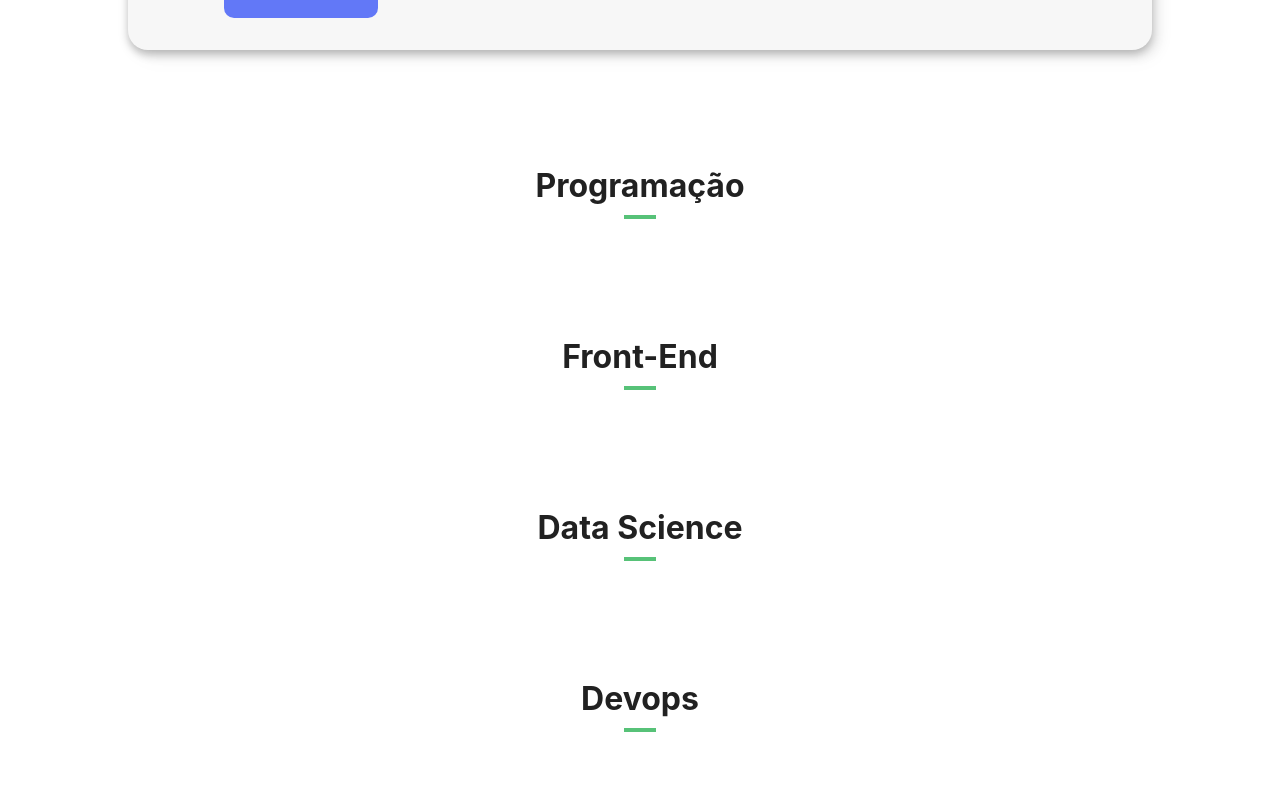
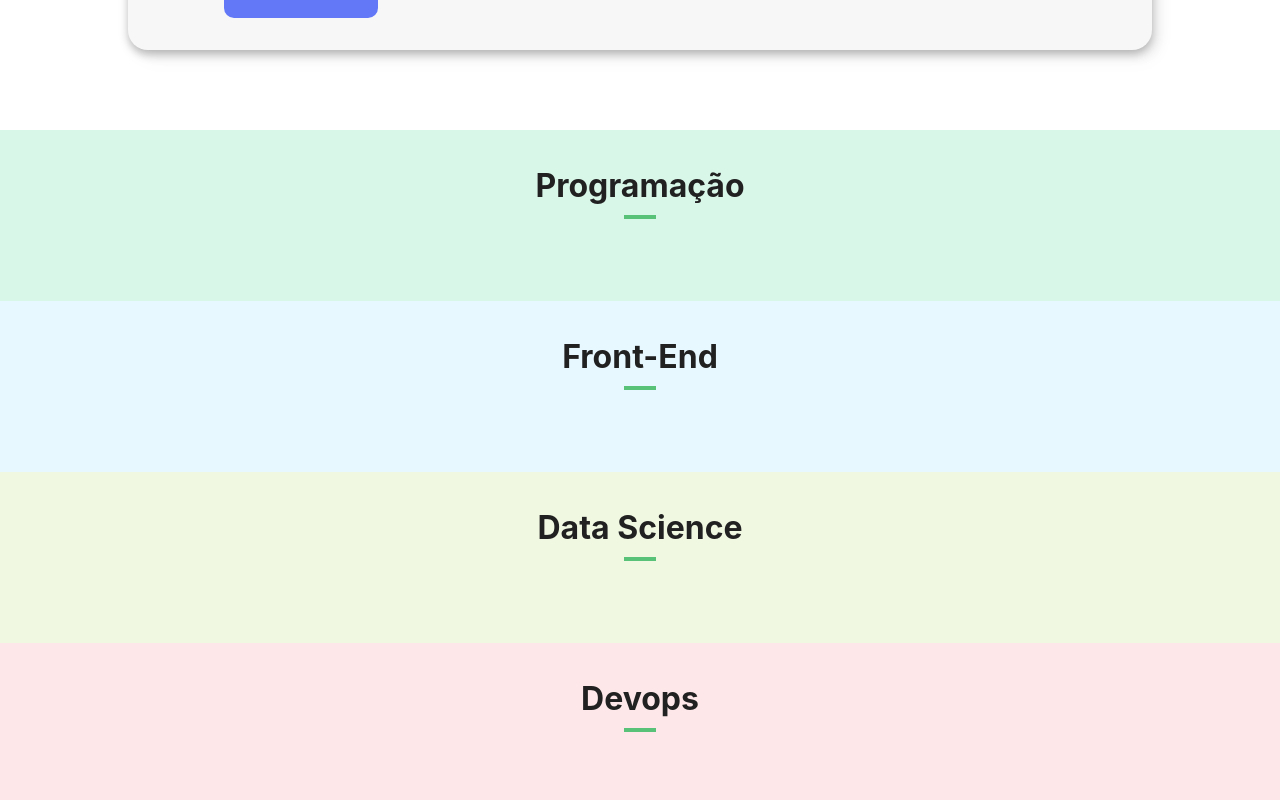
Before and after one commit to GabrielVeroneze/organo-plus, a React (Create React App) app: page / in a window 1280 px wide. Shown: the part 1320-2120 px from the top of the page. Built offline with nearby package versions, Linux system fonts and the light colour scheme.

Commit message:
:lipstick: feat: Adiciona estilo inline

```diff
--- a/src/componentes/Time/index.js
+++ b/src/componentes/Time/index.js
@@ -1,8 +1,11 @@
 import './Time.css'
 
 const Time = (props) => {
+
+    console.log(props.corPrimaria, props.corSecundaria);
+
     return (
-        <section className='time'>
+        <section className='time' style={{backgroundColor: props.corSecundaria}}>
             <h3 className='time__titulo'>{props.nome}</h3>
         </section>
     )
```
